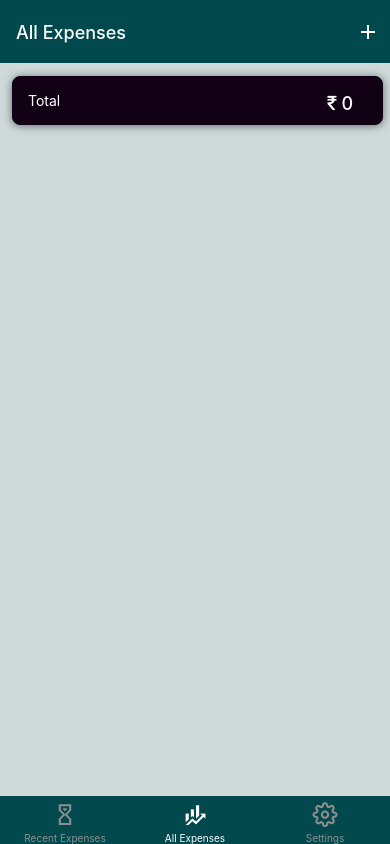
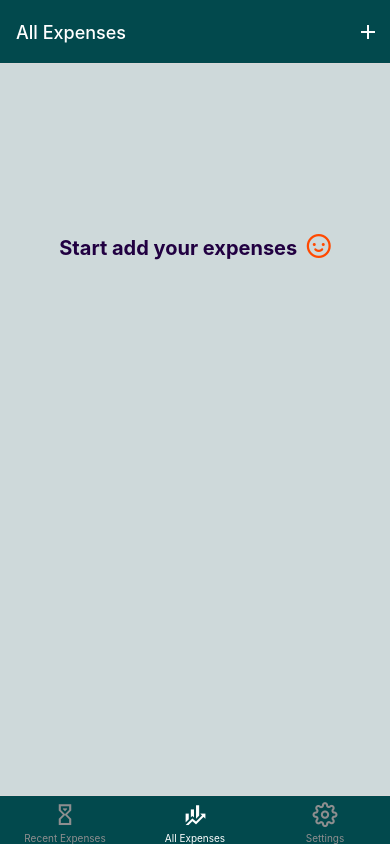
Before and after one commit to durgaprasadinikoti/expenseTracker, a React Native app: screen /AllExpenses in a window 390 px wide. Built offline with nearby package versions, Linux system fonts and the light colour scheme.

Commit message:
Firebase integration is on progress

```diff
--- a/components/expenses/DetailExpenseCard.js
+++ b/components/expenses/DetailExpenseCard.js
@@ -1,8 +1,11 @@
 import { SafeAreaView, Text, StyleSheet } from 'react-native';
 import Card from '../ui/Card';
-import { FontAwesome } from '@expo/vector-icons';
+import { FontAwesome, MaterialIcons } from '@expo/vector-icons';
+import { useContext } from 'react';
+import ExpenseContext from '../../store/expense-context';
 
 const DetailExpenseCard = ({item}) => {
+    const { deleteExpense } = useContext(ExpenseContext);
     return(
         <Card style={{backgroundColor: '#4F4F4F', borderColor: '#4F4F4F'}}>
             <SafeAreaView style={styles.container}>
@@ -14,6 +17,10 @@ const DetailExpenseCard = ({item}) => {
                      <SafeAreaView  style={styles.expense}>
                          <Text style={styles.text}>{item.price}</Text>
                      </SafeAreaView>
+                </SafeAreaView>
+                <SafeAreaView style={styles.rightEndContainer}>
+                     <MaterialIcons name="edit" size={24} color="#29BB0C" />
+                     <MaterialIcons name="delete" size={24} color="#FF0000" onPress={deleteExpense.bind(this, item.id)} />
                 </SafeAreaView>
             </SafeAreaView>
         </Card>
@@ -48,7 +55,7 @@ const styles = StyleSheet.create({
         padding: 10
     },
     leftContainer: {
-       width: '70%',
+       width: '50%',
        justifyContent: 'flex-start',
        alignItems: 'flex-start',
     },
@@ -60,6 +67,12 @@ const styles = StyleSheet.create({
         width: '30%',
         justifyContent: 'flex-end',
         alignItems: 'flex-end'
+    },
+    rightEndContainer: {
+        width: '20%',
+        flexDirection: 'row',
+        justifyContent: 'center',
+        alignItems: 'center'
     }
 
 });
--- /dev/null
+++ b/components/expenses/ExpenseList.js
@@ -0,0 +1,48 @@
+import { FlatList, StyleSheet, Text, SafeAreaView } from "react-native";
+import TotalExpernsesCard from "./TotalExpensesCard";
+import DetailExpenseCard from "./DetailExpenseCard";
+import { useContext } from "react";
+import ExpenseContext from "../../store/expense-context";
+import { Octicons } from '@expo/vector-icons';
+
+const ExpenseList = ({ title }) => {
+  const { expenses } = useContext(ExpenseContext);
+  const TotalPrice = expenses.reduce(
+    (acc, item) => acc + Number(item.price),
+    0
+  );
+  return (
+    <>
+      {TotalPrice !== 0 && (
+        <TotalExpernsesCard title={title} price={TotalPrice} />
+      )}
+      {TotalPrice === 0 && (
+        <SafeAreaView style={styles.noExpenseContainer}>
+          <Text style={styles.text}>Start add your expenses  <Octicons name="smiley" size={24} color="#FF4900" /></Text>
+        </SafeAreaView>
+      )}
+      <FlatList
+        data={expenses}
+        keyExtractor={(item) => item.id}
+        renderItem={({ item }) => <DetailExpenseCard item={item} />}
+      />
+    </>
+  );
+};
+
+const styles = StyleSheet.create({
+  noExpenseContainer: {
+    flex: 1,
+    justifyContent: "center",
+    alignItems: "center",
+  },
+  text: {
+    fontWeight: "bold",
+    fontSize: 20,
+    margin: 20,
+    padding: 20,
+    color: "#210041",
+  },
+});
+
+export default ExpenseList;
--- a/package.json
+++ b/package.json
@@ -15,6 +15,7 @@
     "@react-navigation/native-stack": "^6.9.12",
     "expo": "~48.0.11",
     "expo-status-bar": "~1.4.4",
+    "firebase": "^9.21.0",
     "react": "18.2.0",
     "react-native": "0.71.6",
     "react-native-reanimated": "~2.14.4",
--- a/screens/Expenses.js
+++ b/screens/Expenses.js
@@ -1,18 +1,11 @@
 import { SafeAreaView, FlatList, StyleSheet } from 'react-native';
-import TotalExpernsesCard from '../components/expenses/TotalExpensesCard';
-import DetailExpenseCard from '../components/expenses/DetailExpenseCard';
 import Layout from './Layout';
-import { useContext } from 'react';
-import ExpenseContext from "../store/expense-context";
+import ExpenseList from '../components/expenses/ExpenseList';
 
 const Expenses = () => {
-    const { expenses } = useContext(ExpenseContext);
-    console.log(expenses);
-    const TotalPrice = expenses.reduce( (acc, item) => acc + Number(item.price), 0 )
     return (
         <Layout>
-            <TotalExpernsesCard title={'Total'} price={TotalPrice} />
-            <FlatList data={expenses} keyExtractor={ (item) => item.id} renderItem={ ({item}) =>  <DetailExpenseCard item={item}/> }/>
+            <ExpenseList title="Total" />
         </Layout>
     )
 }
--- a/screens/RecentExpenses.js
+++ b/screens/RecentExpenses.js
@@ -1,22 +1,11 @@
-import { FlatList } from "react-native";
-import TotalExpernsesCard from "../components/expenses/TotalExpensesCard";
-import DetailExpenseCard from "../components/expenses/DetailExpenseCard";
+import { StyleSheet } from "react-native";
 import Layout from "./Layout";
-import { useContext } from 'react';
-import ExpenseContext from "../store/expense-context";
+import ExpenseList from "../components/expenses/ExpenseList";
 
 const RecentExpenses = () => {
-  const { expenses } = useContext(ExpenseContext);
-  console.log(expenses);
-  const TotalPrice = expenses.reduce( (acc, item) => acc + Number(item.price), 0 )
   return (
     <Layout>
-      <TotalExpernsesCard title={"Last 7 Days"} price={TotalPrice} />
-      <FlatList
-        data={expenses}
-        keyExtractor={(item) => item.id}
-        renderItem={({ item }) => <DetailExpenseCard item={item} />}
-      />
+        <ExpenseList title="Last 7 Days" />
     </Layout>
   );
 };
--- a/screens/Settings.js
+++ b/screens/Settings.js
@@ -2,14 +2,25 @@ import { SafeAreaView, Text, StyleSheet } from 'react-native';
 
 const Settings = () => {
     return(
-        <SafeAreaView>
-            <Text>Setting Page</Text>
+        <SafeAreaView style={styles.container}>
+            <Text style={styles.text}>Coming soon!</Text>
         </SafeAreaView>
     )
 }
 
 const styles = StyleSheet.create({
-
+    container: {
+        flex: 1,
+        justifyContent: 'center',
+        alignItems: 'center'
+    },
+    text: {
+        fontWeight: "bold",
+        fontSize: 20,
+        margin: 20,
+        padding: 20,
+        color: "#210041",
+    }
 })
 
 
--- a/store/ExpenseProvider.js
+++ b/store/ExpenseProvider.js
@@ -10,11 +10,13 @@ const ExpenseProvider = ({children}) => {
     }
 
     const setExpenses = expense => setExpensesInst( (previousExpenses) => [...previousExpenses, expense]  )
+    const deleteExpense = id => setExpensesInst( (previousExpenses) => previousExpenses.filter( expense => expense.id !== id ) );
     const value = {
         isAddExpenseModalVisible,
         setIsAddExpenseModalVisible,
         expenses,
-        setExpenses
+        setExpenses,
+        deleteExpense
     }
 
     return(
--- a/store/expense-context.js
+++ b/store/expense-context.js
@@ -4,7 +4,8 @@ const ExpenseContext = createContext({
     isAddExpenseModalVisible: false,
     setIsAddExpenseModalVisible: flag => {},
     expenses: [],
-    setExpenses: expense => {}
+    setExpenses: expense => {},
+    deleteExpense: id => {}
 })
 
 export default ExpenseContext;
```
Also changed, not shown: 1 other file (tests, documents, lock files or other folders).
